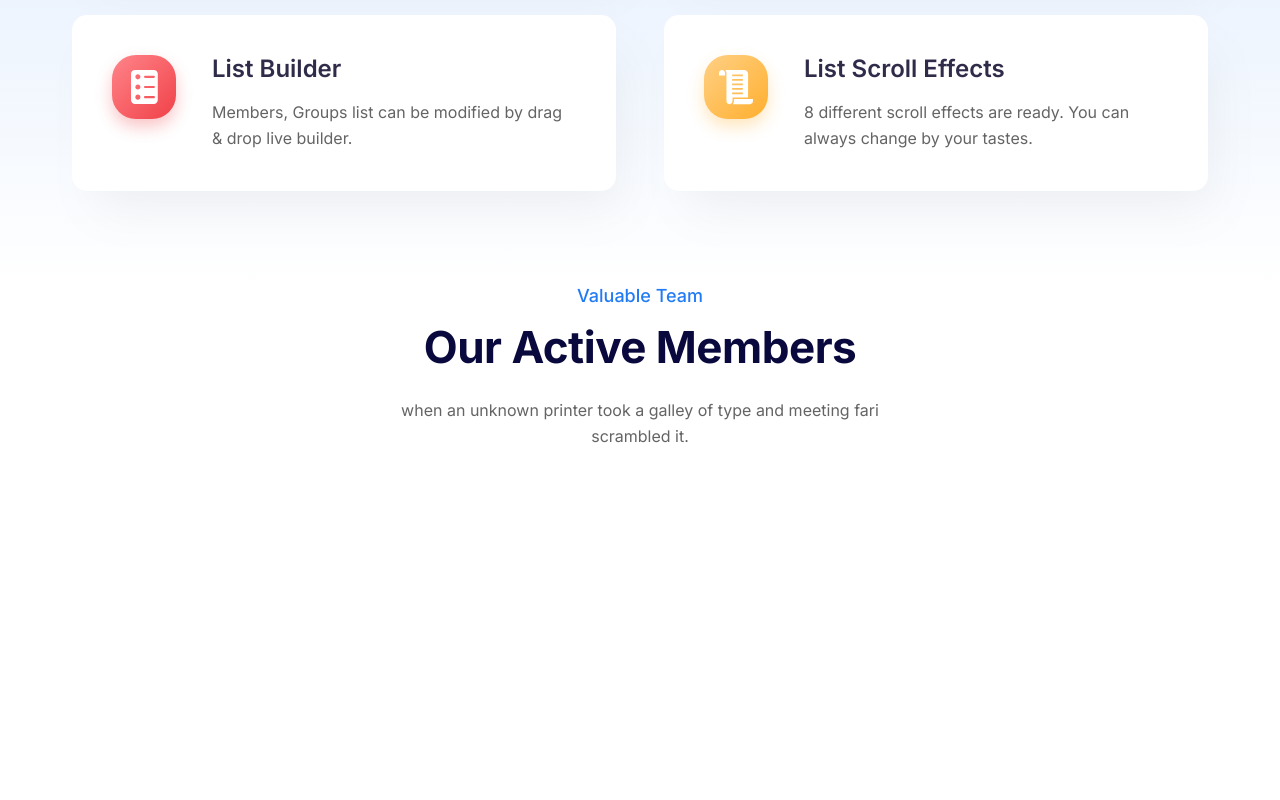
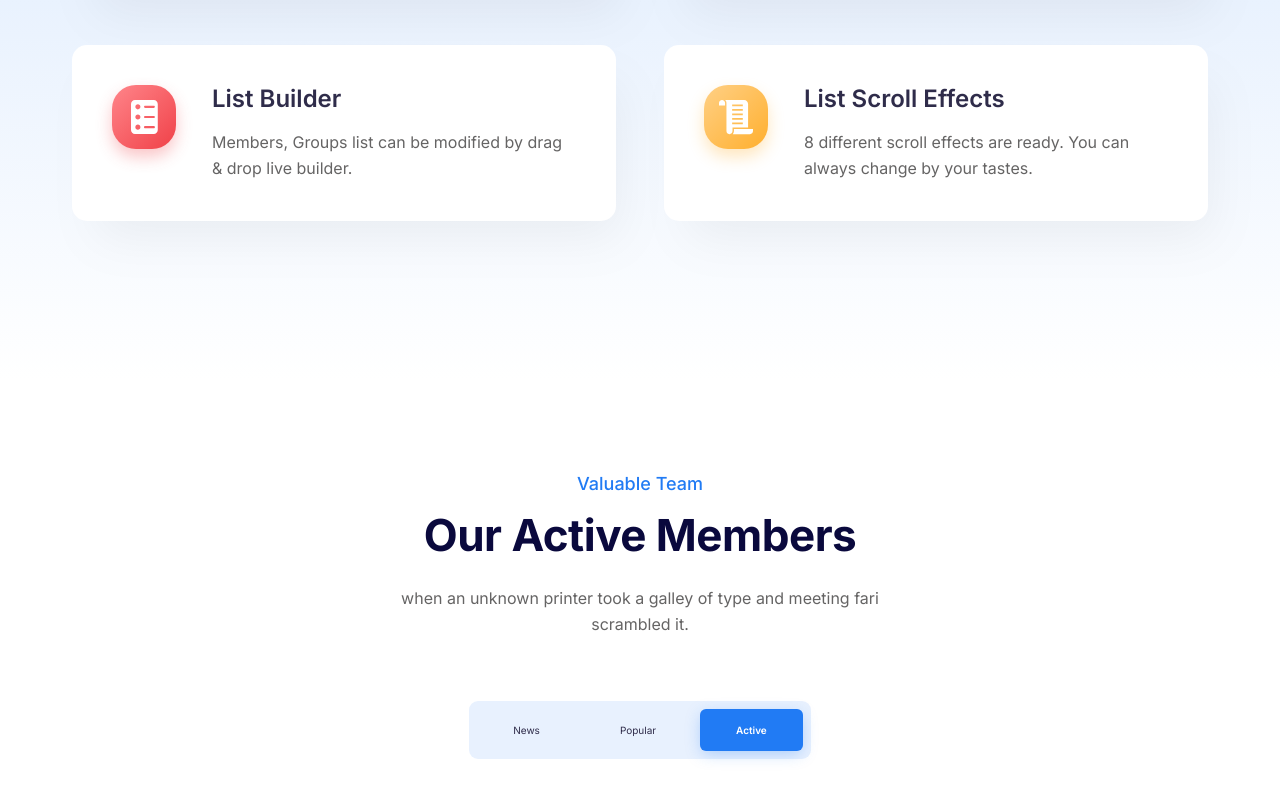
Before and after one commit to Rehub-Mental-Wellness/website, a website: page index.html in a window 1280 px wide. Shown: the part 2215-3015 px from the top of the page. Before the commit the page ends 2728 px from the top, so only its background shows below. Drawn offline with Linux system fonts and the light colour scheme.

Commit message:
Create tags

```diff
--- a/index.html
+++ b/index.html
@@ -95,7 +95,7 @@
         <div class="container center-text">
           <span class="subheading">Our Community</span>
           <h2 class="heading-secondary">Community Main Feature</h2>
-          <p class="section-description margin-b-lg">
+          <p class="section-description">
             The wise man therefore always holds in these matters to this
             principle of selection.
           </p>
@@ -192,6 +192,16 @@
             scrambled it.
           </p>
         </div>
+
+        <div class="container">
+          <div class="tabs">
+            <ul class="tabs__list">
+              <li class="tab">News</li>
+              <li class="tab">Popular</li>
+              <li class="tab tab--active">Active</li>
+            </ul>
+          </div>
+        </div>
       </section>
     </main>
   </body>
--- a/sass/_components.scss
+++ b/sass/_components.scss
@@ -29,11 +29,13 @@
 }
 
 .section-description {
+  display: inline-block;
   font-size: 1.6rem;
   line-height: 1.6;
   color: $color-gray-0;
   width: 48rem;
   margin: 0 auto;
+  margin-bottom: 3.2rem;
 }
 
 // Container
--- a/sass/_layout.scss
+++ b/sass/_layout.scss
@@ -147,6 +147,7 @@
   display: grid;
   grid-template-columns: 1fr 1fr;
   gap: 4.8rem;
+  padding: 6.2rem 0;
 }
 
 .feature {
@@ -197,6 +198,40 @@
   }
 }
 
+//////////////////////////
+// About section
+.section-team {
+  padding: 9.6rem 0;
+}
+
+.tabs {
+  display: flex;
+  justify-content: center;
+
+  &__list {
+    list-style: none;
+    display: flex;
+    gap: 0.8rem;
+    padding: 0.8rem;
+    background-color: rgba($color-primary, 0.1);
+    border-radius: 0.9rem;
+  }
+}
+
+.tab {
+  color: $color-gray-4;
+  padding: 1.6rem 3.6rem;
+  cursor: pointer;
+
+  &--active {
+    color: #fff;
+    font-weight: 600;
+    border-radius: 0.6rem;
+    background-color: $color-primary;
+    box-shadow: 0 0.4rem 1.6rem -2px $color-shadow;
+  }
+}
+
 /* ## Font sizes
 - 10 / 12 / 14 / 16 / 18 / 20 / 24 / 30 / 36 / 44 / 52 / 62 / 74 / 86 / 98
 ## Spacing system
```
Also changed, not shown: css/style.css, 1 other file.
